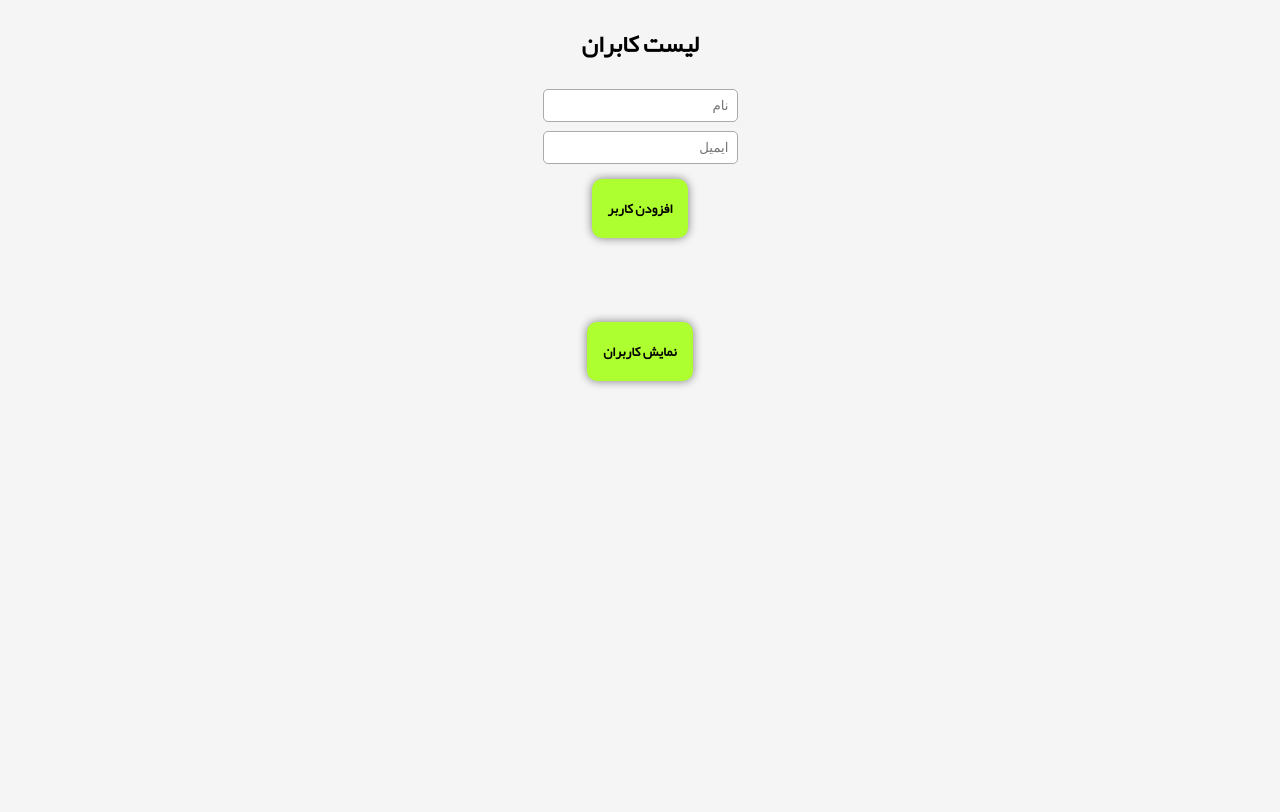
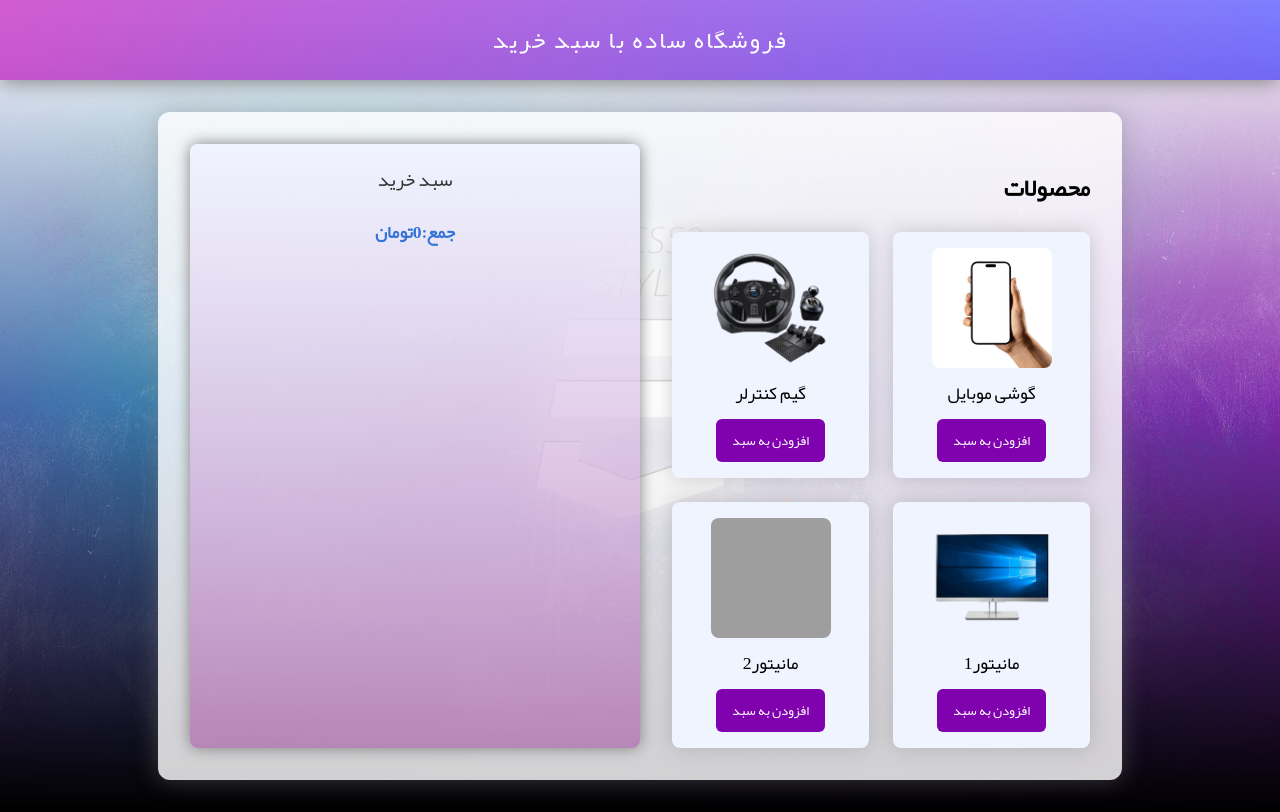
Before and after one commit to Amirhosein-Jafari1/JsBeginnerProject, a plain HTML site: page index.html in a window 1280 px wide. Drawn offline with Linux system fonts and the light colour scheme; grey boxes are pictures that could not be loaded; files whose address does not match are found by name.

Commit message:
end project

```diff
--- a/assets/css/style.css
+++ b/assets/css/style.css
@@ -1,72 +1,171 @@
-*{
-    margin: 0;
-    padding: 0;
-    box-sizing: border-box;
-}
 @font-face {
      font-family: yekan;
      src: url(../font/yekan-font/yekan-regular.woff);
      src: url(../font/yekan-font/yekan-regular.ttf);
    }
-@font-face {
-    font-family: vazir;
-    src: url(../font/vazir-font-v18.0.0/Vazir-Bold.woff);
-    src: url(../font/vazir-font-v18.0.0/Vazir-Bold.woff2);
-}
-body{
+
+
+* {
   font-family: yekan;
-    padding: 20px;
-    direction:rtl;
-    display:flex;
-    flex-direction:column;
-    align-items: center;
-    background-color: #f5f5f5;
-}
-h2{
-    margin-bottom: 1rem;
-}
-button{
-    background: greenyellow;
-    padding: 1rem;
-    border-radius: 10px;
-    box-shadow: 0 0 10px rgba(0, 0, 0, 0.491);
-    cursor: pointer;
-    transition: all 500ms;
-    font-family: inherit;
-    font-weight: bolder;
-    border: none;
-    margin: 10px;
-}
-button:hover{
-    background-color: rgb(54, 92, 243);
 }
 
-table{
-    opacity:0;
-    background-color: #fff;
-    width: 90%;
-    box-shadow: 0 0 10px #ccc;
-    transition: all 3s;
-    border-collapse: collapse;
-    margin: 20px auto;
-}
-th ,td {
-    padding: 10px;
-    border: 1px solid #ddd;
+body {
+  background: url(../img/background.jpg) center/cover , linear-gradient(to top, black, white);
+  background-repeat: no-repeat;
+  background-blend-mode: overlay;
+  margin: 0;
+  padding: 0;
 }
 
-th{
-    background-color: #4caf50;
+header {
+  background: linear-gradient(to left, rgba(0, 0, 255, 0.504), rgba(183, 0, 183, 0.635));
   color: #fff;
+  padding: 1rem;
+  text-align: center;
+  font-size: 1.5rem;
+  letter-spacing: 2px;
+  box-shadow: 0 2px 20px gray;
 }
 
-td button:nth-child(1) { background: rgb(243, 54, 98);  }
-td button:nth-child(2) { background: orange; margin-right: 5px; }
+.container {
+  max-width: 900px;
+  /* height: calc(100vh - 4rem); */
+  margin: 2rem auto;
+  background: #ffffffd0;
+  border-radius: 12px;
+  padding: 2rem;
+  display: flex;
+  flex-direction: row;
+  gap: 2rem;
+  box-shadow: 0 0 25px rgba(128, 128, 128, 0.423);
+}
 
-input{
-    border: 1px solid rgb(170, 170, 170);
-    outline: none;
-    border-radius:5px;
+.products,
+.cart {
+  flex: 1;
+}
+
+.products-list {
+  font-family: yekan;
+  display: grid;
+  grid-template-columns: repeat(2, 1fr);
+  gap: 1.5rem;
+}
+
+.product {
+  background: #f0f4ff;
+  border-radius: 8px;
+  padding: 1rem;
+  box-shadow: 0 1px 4px #0001;
+  display: flex;
+  flex-direction: column;
+  align-items: center;
+  box-shadow: 0 0 20px rgba(128, 128, 128, 0.384);
+}
+
+.product img {
+  width: 120px;
+  height: 120px;
+  object-fit: cover;
+  border-radius: 8px;
+  margin-bottom: 0.5rem;
+}
+
+.product-title {
+  font-size: 1.1rem;
+  margin-bottom: 0.5rem;
+  text-align: center;
+}
+
+.product-price {
+  color: #4f8ef7;
+  font-weight: bold;
+  margin-bottom: 0.5rem;
+}
+
+.add-btn {
+  background: #8001ae;
+  color: #fff;
+  border: none;
+  padding: 0.5rem 1rem;
+  border-radius: 6px;
+  cursor: pointer;
+  transition: background 0.2s;
+  font-family: yekan;
+}
+
+.add-btn:hover {
+  background: #3573d7;
+}
+
+.cart {
+  background: linear-gradient(to top, rgba(135, 1, 135, 0.364), #f0f4ff);
+  border-radius: 8px;
+  padding: 1rem;
+  box-shadow: 0 1px 4px #0001;
+  min-width: 250px;
+  box-shadow: 0 0 15px gray;
+}
+
+.cart-title {
+  font-size: 1.2rem;
+  margin-bottom: 1rem;
+  color: #333;
+  text-align: center;
+}
+
+.cart-list {
+  list-style: none;
+  padding: 0;
+  margin: 0 0 1rem 0;
+}
+
+.cart-item {
+  display: flex;
+  justify-content: space-between;
+  align-items: center;
+  margin-bottom: 0.7rem;
+  background: #e3eaff;
+  border-radius: 6px;
   padding: 0.5rem;
-    margin: 0.3rem;
 }
+
+.cart-item-title {
+  font-size: 1rem;
+  flex: 1;
+}
+
+.cart-item-qty {
+  margin: 0 0.5rem;
+  color: #4f8ef7;
+  font-weight: bold;
+}
+
+.remove-btn {
+  background: #ff4f4f;
+  color: #fff;
+  border: none;
+  padding: 0.3rem 0.7rem;
+  border-radius: 5px;
+  cursor: pointer;
+  font-size: 0.9rem;
+  transition: background 0.2s;
+}
+
+.remove-btn:hover {
+  background: #d73737;
+}
+
+.cart-total {
+  text-align: center;
+  font-size: 1.1rem;
+  color: #3573d7;
+  font-weight: bold;
+}
+
+
+@media (max-width : 600px) {
+  .container {
+   flex-direction: column;
+  }
+}
--- a/assets/js/main.js
+++ b/assets/js/main.js
@@ -1,122 +1,106 @@
-async function loadUsers() {
-  try{
-    const res = await fetch('https://jsonplaceholder.typicode.com/users');
-      if(!res.ok) throw new Error(`خطا در واکشی کاربران:${res.status}`);
-      const data = await res.json();
+// لیست محصولات نمونه با تصاویر از jsonplaceholder
+const products = [
+  {
+    id: 1,
+    title: "گوشی موبایل",
+    price: 13500000,
+    image: "assets/img/mobile.jpg"
+  },
+  {
+    id: 2,
+    title: "گیم کنترلر",
+    price: 15500000,
+    image: "assets/img/car.webp"
+  },
+  {
+    id: 3,
+    title: "مانیتور1",
+    price: 8100000,
+    image: "assets/img/monitor2.png"
+  },
+  {
+    id: 4,
+    title: "مانیتور2",
+    price: 7500000,
+    image: "assets/img/monitor1.png"
+  },
+];
 
-      document.getElementById("table").style.opacity = "1";
-      const tbody = document.getElementById("tbody");
-      tbody.innerHTML = "";
+//نمایش محصولات در صفحه
+const productsList = document.getElementById("products-list");
 
-      data.forEach(user => {
-        tbody.innerHTML +=
-          `<tr id="user-${user.id}">
-            <td>${user.id}</td>
-            <td>${user.name}</td>
-            <td>${user.phone}</td>
-            <td>${user.email}</td>
-            <td>${user.address.city}, ${user.address.street}</td>
-            <td>
-              <button onclick="deleteUser(${user.id})">حذف</button>
-              <button onclick= "editUser(${user.id}, '${user.name}', '${user.email}')">ویرایش</button>
-            </td>
-          </tr>`;
-        });
-    } catch (error) {
-      alert("❌ خطا در بارگذاری کاربران " + error.message);
-    }
+products.forEach(product => {
+  const div = document.createElement("div");
+  div.className = "product";
+  div.innerHTML = `
+    <img src="${product.image}" alt="${product.title}">
+    <div class="product-title">${product.title}</div>
+    <div class="product-price>"${product.price.toLocaleString()}تومان</div>
+    <button class="add-btn" data-id="${product.id}">افزودن به سبد</button>
+    `;
+  productsList.appendChild(div);
+})
+//هندلر دکمه اضافه کردن به سبد
+productsList.addEventListener("click", function (e) {
+  if(e.target.classList.contains("add-btn")){
+    const id = Number(e.target.dataset.id);
+
+    addToCart(id);
   }
+})
 
+// سبد خرید به صورت آرایه ساده
+const cart = [];
 
-// اضافه کردن کاربر
-async function addUser() {
-  const name = document.getElementById("name").value;
-  const email = document.getElementById("email").value;
+// اضافه کردن به سبد خرید
+function addToCart(productId) {
+  const product = products.find(p => p.id === productId);
+  if(!product) return;
 
-  try{
-    const res = await fetch('https://jsonplaceholder.typicode.com/users', {
-     method: 'POST',
-     body: JSON.stringify({name: name, email:email}),
-     headers: { 'Content-type': 'application/json; charset=UTF-8'}
-    })
-
-    if (!res.ok) throw new Error(`خطا در افزودن کاربر: ${res.status}`);
-
-    const user = await res.json();
-
-    alert("کاربر با موفقیت ارسال شد(ولی ذخیره نمی شود چون  API تستی است)")
-    console.log("POST response", user);
-
-    tbody.innerHTML += `<tr>
-      <td>${user.id} </td>
-      <td>${user.name}</td>
-      <td> </td>
-      <td>${user.email}</td>
-      <td> </td>
-       <td>
-          <button onclick="deleteUser(${user.id})">حذف</button>
-          <button onclick= "editUser(${user.id}, '${user.name}', '${user.email}')">ویرایش</button>
-        </td>
-    </tr>`;
-
-
-  } catch (error) {
-    alert("❌ کاربر اضافه نشد " + error.message)
+  const item = cart.find(i => i.id === productId);
+  if(item) {
+    item.qty += 1
+  } else {
+    cart.push({id: product.id, title: product.title, price: product.price, qty: 1})
+  }
+  renderCart();
+}
+// دکمه حذف محصول از سبد
+function removeFromCart(productId) {
+  const index = cart.findIndex(p => p.id === productId);
+  if (index !== -1) {
+    cart.splice(index, 1);
+    renderCart();
   }
 }
+// نمایش سبد خرید
+function renderCart() {
+  const cartList = document.getElementById("cart-list");
+  cartList.innerHTML = ""
 
+  cart.forEach(item => {
+    const li = document.createElement("li");
+    li.className = "cart-item";
+    li.innerHTML = `
+      <span class="cart-item-title">${item.title}</span>
+      <span class="cart-item-qty">x${item.qty}<span>
+      <button class="remove-btn" data-id="${item.id}">حذف</button>
+      `;
+    cartList.appendChild(li);
+  })
 
-// حذف کاربر
-async function deleteUser(id) {
-  try{
-    const res = await fetch(`https://jsonplaceholder.typicode.com/users/${id}`,{
-      method: 'DELETE'
-    });
+  const total = cart.reduce((sum ,item) => sum + item.price * item.qty,0);
+  document.getElementById("cart-total").textContent = `جمع:${total.toLocaleString()}تومان`
+}
+const cartList = document.getElementById("cart-list");
+//هندلر دکمه حذف از سبد
+cartList.addEventListener("click" , function (e) {
+  if(e.target.classList.contains("remove-btn")) {
+    const id = Number(e.target.dataset.id);
 
+    removeFromCart(id);
+  }
+})
 
-    if(!res.ok) throw new Error(`خطا در حذف کاربر: ${res.status}`);
-
-
-    alert(`کاربر با شناسه ${id}حذف شد (فقط در ظاهر، چون API واقعی نیست)`);
-    loadUsers();// بازخوانی لیست
-
-  } catch (error) {
-    console.log("❌ خطا هنگام حذف کاربر", error.message);
-  }
-}
-
-
-
-// ویرایش کاربر
-async function editUser(id, oldName, oldEmail) {
-  const newName = prompt("نام جدید را وارد کنید:", oldName);
-  const newEmail = prompt("ایمیل جدید را وارد کنید:", oldEmail);
-
-  if (!newName || !newEmail) {
-    alert("❌ ورودی نامعتبر بود!");
-    return;
-  }
-
-  try {
-    const res = await fetch(`https://jsonplaceholder.typicode.com/users/${id}`, {
-      method: 'PATCH',
-      body: JSON.stringify({ name: newName, email: newEmail }),
-      headers: { 'Content-type': 'application/json; charset=UTF-8' }
-    });
-
-    if(!res.ok) throw new Error(`خطا در ویرایش کاربر: ${res.status}`);
-
-    const updated = await res.json();
-    console.log(updated);
-
-    alert("ویرایش انجام شد (نمایشی)");
-
-    // اعمال تغییرات به صورت نمایشی
-    const row = document.getElementById(`user-${id}`);
-    row.querySelector("td:nth-child(2)").textContent = updated.name;
-    row.querySelector("td:nth-child(4)").textContent = updated.email;
-
-  } catch (error) {
-    console.log("❌ خطا در ویرایش:", error.message);
-  }
-}
+// نمایش اولیه سبد خرید
+renderCart();
--- a/index.html
+++ b/index.html
@@ -3,33 +3,23 @@
     <meta charset="UTF-8">
     <meta name="viewport" content="width=device-width, initial-scale=1.0">
     <link rel="stylesheet" href="assets/css/style.css">
-    <title>Document</title>
+    <title>Cart</title>
 </head>
-<body>
-    <h2>لیست کابران</h2>
-
-    <!-- فرم اضافه کردن کاربر  -->
-    <input type="text" id="name" placeholder="نام">
-    <input type="email" id="email" placeholder="ایمیل">
-    <button onclick="addUser()">افزودن کاربر</button>
-
-    <br><br>
-    <button onclick="loadUsers()">نمایش کاربران</button>
-    <table id="table">
-        <thead>
-            <tr>
-                <th>ردیف</th>
-                <th>نام</th>
-                <th>تلفن</th>
-                <th>ایمیل</th>
-                <th>آدرس</th>
-                <th>عملیات</th>
-            </tr>
-        </thead>
-        <tbody id="tbody"></tbody>
-    </table>
-
-
+<body dir="rtl">
+    <header>
+        فروشگاه ساده با سبد خرید
+    </header>
+    <div class="container">
+        <section class="products">
+            <h2>محصولات</h2>
+            <div class="products-list" id="products-list"></div>
+        </section>
+        <div class="cart">
+            <div class="cart-title">سبد خرید</div>
+            <ul class="cart-list" id="cart-list"></ul>
+            <div class="cart-total" id="cart-total">جمع: ۰ تومان</div>
+        </div>
+    </div>
     <script src="assets/js/main.js"></script>
 </body>
 </html>
```
Also changed, not shown: assets/img/background.jpg (added), assets/img/car.webp (added), assets/img/mobile.jpg (added), assets/img/monitor2.png (added), 1 other file. Lines whose indentation alone changed are shown as unchanged.
